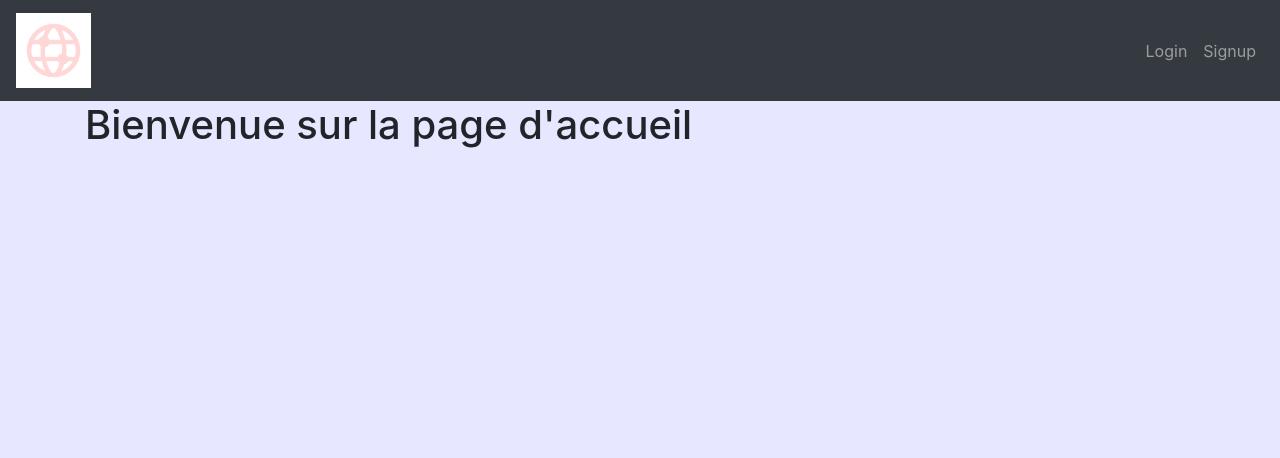
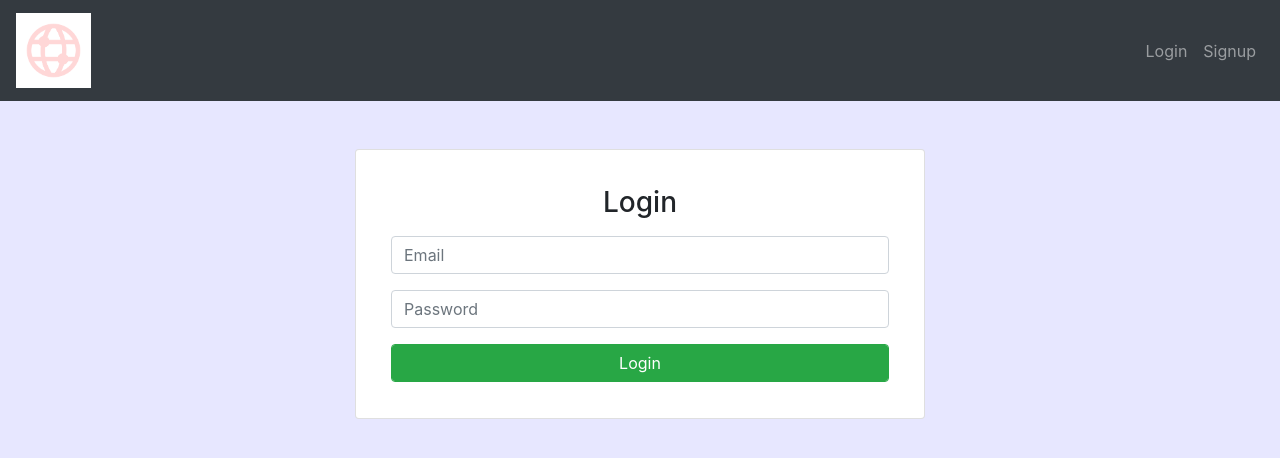
Before and after one commit to julienb86/reddit, a Vue app in the folder frontend/: page / in a window 1280 px wide. Shown: the top 458 px of the page. Built offline with nearby package versions, Linux system fonts and the light colour scheme.

Commit message:
changed the path for the routes

```diff
--- a/frontend/src/router.js
+++ b/frontend/src/router.js
@@ -12,11 +12,11 @@ const router = new Router({
         component: Signup
     },
     {
-        path : '/login',
+        path : '/',
         component : Login
     },
     {
-        path : '/',
+        path : '/home',
         component : Home
     }
 ]
--- a/frontend/src/views/Home.vue
+++ b/frontend/src/views/Home.vue
@@ -1,3 +1,3 @@
 <template>
-    <h1>Bienvenue sur la page d'accueil</h1>
+    <h1 class="text-center my-5">Welcome to the Home Page</h1>
 </template>
--- a/frontend/src/views/Login.vue
+++ b/frontend/src/views/Login.vue
@@ -43,7 +43,7 @@ export default {
 
                 localStorage.setItem('auth', JSON.stringify(data));
                 this.$root.auth = data;
-                this.$router.push('/');
+                this.$router.push('/home');
         }catch (error){
             console.log(error);
 
--- a/frontend/src/views/Signup.vue
+++ b/frontend/src/views/Signup.vue
@@ -64,7 +64,7 @@ export default {
                     const data = await response.data;
                     localStorage.setItem('auth', JSON.stringify(data));
                     this.$root.auth = data;
-                    this.$router.push('/');
+                    this.$router.push('/home');
                     }
                     catch (error){
                     console.log(error);
```
